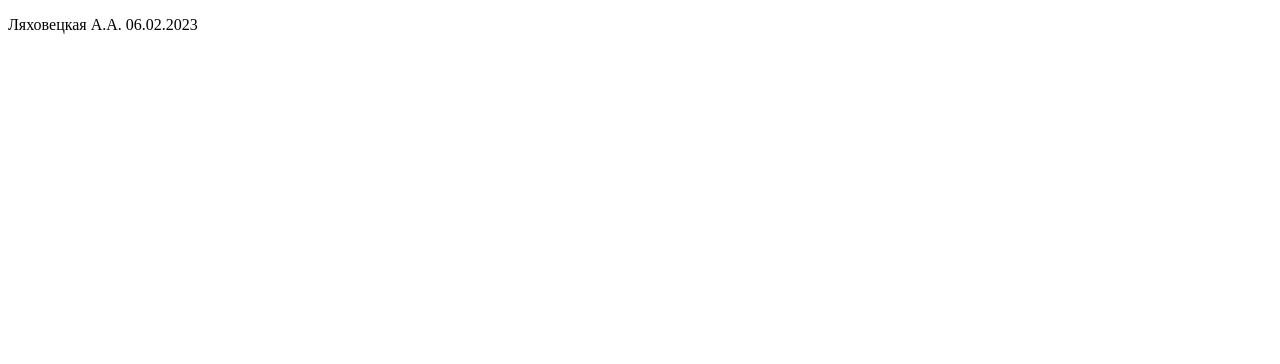
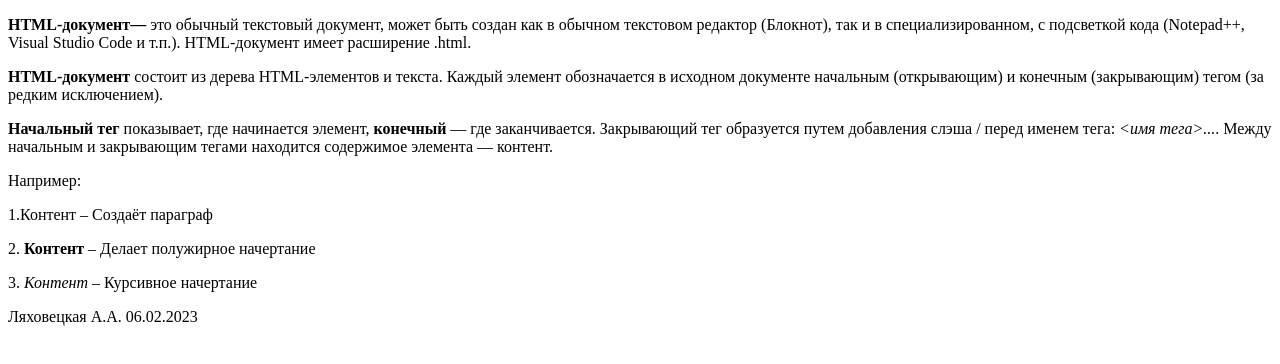
Before and after one commit to AnnaLyahovetskaya/lyahovetskaya-base-html, a plain HTML site: page base-html/index.html in a window 1280 px wide. Drawn offline with Linux system fonts and the light colour scheme.

Commit message:
feat: add index.html

```diff
--- a/base-html/index.html
+++ b/base-html/index.html
@@ -8,7 +8,18 @@
 </head>
 <body>
     <p>
-        Ляховецкая А.А. 06.02.2023
-        </p>
+    <b>HTML-документ—</b> это обычный текстовый документ, может быть создан как в обычном текстовом редактор
+(Блокнот), так и в специализированном, с подсветкой кода (Notepad++, Visual Studio Code и т.п.). HTML-документ
+имеет расширение .html.</p>
+<p><b>HTML-документ</b> состоит из дерева HTML-элементов и текста. Каждый элемент обозначается в исходном
+документе начальным (открывающим) и конечным (закрывающим) тегом (за редким исключением).</p>
+<p><b>Начальный тег</b> показывает, где начинается элемент,<b> конечный</b> — где заканчивается. Закрывающий тег образуется
+путем добавления слэша / перед именем тега: <i><имя тега>...</имя тега></i>. Между начальным и закрывающим тегами
+находится содержимое элемента — контент.</p>
+Например:
+<p>1.Контент – Создаёт параграф</p>
+<p>2.<b> Контент </b> – Делает полужирное начертание</p>
+<p>3.<i> Контент </i> – Курсивное начертание</p>
+<p> Ляховецкая А.А. 06.02.2023</p>
 </body>
 </html>
```
